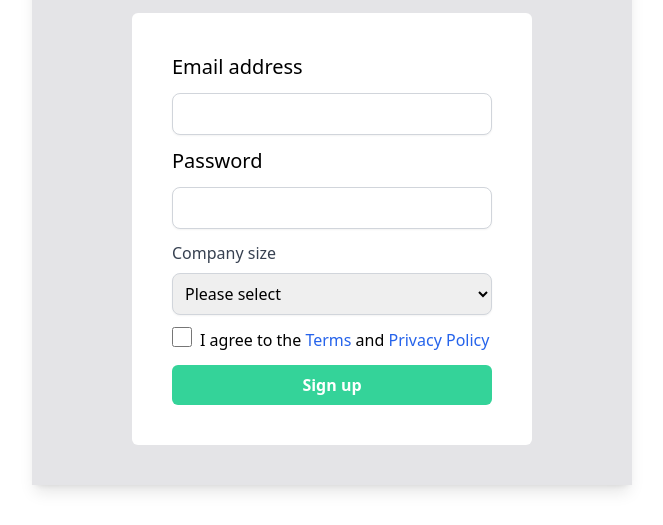
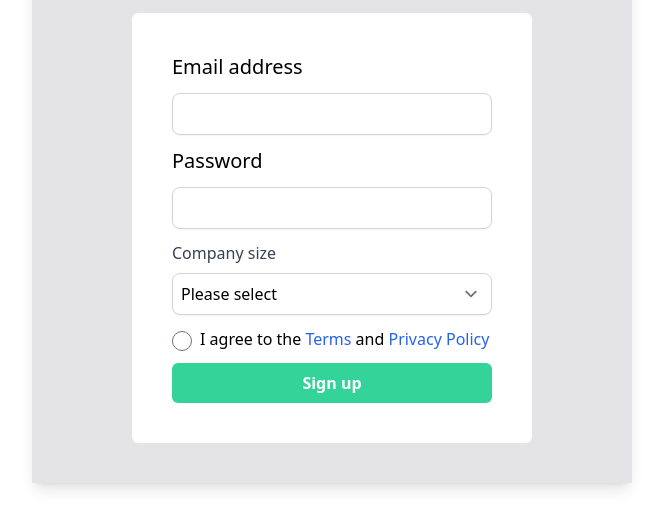
Before and after one commit to summenurfatema/form_style_tailwind, a website: page index.html in a window 1280 px wide. Shown: the part 311-836 px from the top of the page, without its empty margins (308-971 px from the left). Drawn offline with Linux system fonts and the light colour scheme.

Commit message:
plugin added

```diff
--- a/index.html
+++ b/index.html
@@ -53,7 +53,7 @@
                     <div class="flex items-center space-x-2">
 
                         <div>
-                            <input class="w-5 h-5" type="checkbox">
+                            <input class="w-5 h-5 rounded-full text-emerald-500 focus:ring-emerald-400" type="checkbox">
                         </div>
 
                         <div>
--- a/package.json
+++ b/package.json
@@ -20,5 +20,8 @@
   "homepage": "https://github.com/summenurfatema/form_style_tailwind#readme",
   "devDependencies": {
     "tailwindcss": "^3.1.8"
+  },
+  "dependencies": {
+    "@tailwindcss/forms": "^0.5.3"
   }
 }
--- a/tailwind.config.js
+++ b/tailwind.config.js
@@ -5,5 +5,5 @@ module.exports = {
   theme: {
     extend: {},
   },
-  plugins: [],
+  plugins: [require('@tailwindcss/forms')],
 }
```
Also changed, not shown: public/style.css, 1 other file.
